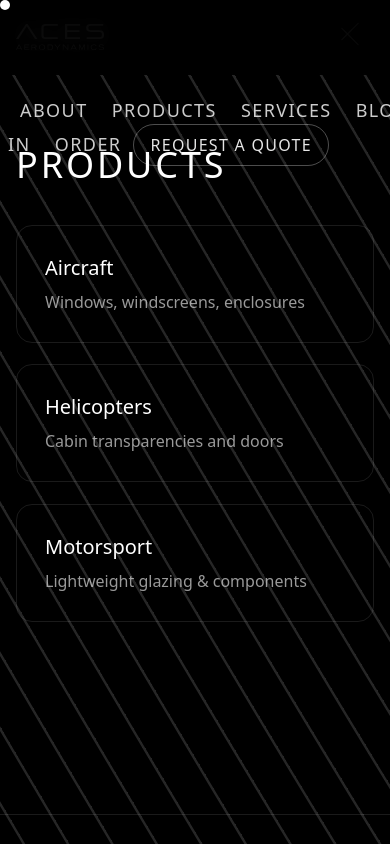
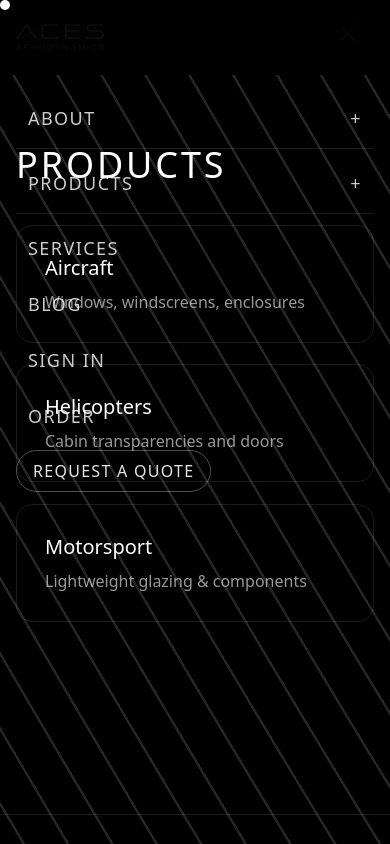
Before and after one commit to reuxnergy-admin1/ACES, a Next.js app: page /products in a window 390 px wide. Both pictures are taken after a click on the button "Toggle menu". Shown: the top 844 px of the page. Built offline with nearby package versions, Linux system fonts and the light colour scheme; a web font is replaced by a local one.

Commit message:
nav/mobile: accordion-style dropdowns with +/− toggles, ARIA sections; aligns with Rise mobile behavior

```diff
--- a/components/Nav.tsx
+++ b/components/Nav.tsx
@@ -76,6 +76,11 @@
 
   // Desktop dropdown open state
   const [openMenu, setOpenMenu] = useState<string | null>(null);
+  // Mobile accordion state
+  const [mobileOpen, setMobileOpen] = useState<Record<string, boolean>>({});
+  const toggleMobile = useCallback((id: string) => {
+    setMobileOpen(prev => ({ ...prev, [id]: !prev[id] }));
+  }, []);
 
   // Desktop hover background pill refs/state
   const hoverRef = useRef<HTMLDivElement | null>(null);
@@ -192,16 +197,47 @@
         </div>
   </div>
   <div id={menuId} className={clsx('md:hidden fixed inset-0 z-30 bg-black/95 backdrop-blur', open ? 'block' : 'hidden')}>
-        <div className="grid-shell pt-24 pb-12 space-y-4">
+        <div className="grid-shell pt-24 pb-12">
+          <div className="container-row space-y-3">
             {items.map((item) => {
               const active = pathname?.startsWith(item.href);
+              const panelId = `${menuId}-${item.id}`;
+              if (item.children && item.children.length > 0) {
+                const expanded = !!mobileOpen[item.id];
                 return (
-              <Link key={item.href} href={item.href} className={clsx('link-underline px-3 py-2 text-lg tracking-[0.08em] text-white/80 hover:text-white uc', active && 'is-active text-white')}>
+                  <div key={item.id} className="border-b border-white/10 pb-2">
+                    <button
+                      type="button"
+                      className={clsx('w-full flex items-center justify-between px-3 py-2 text-lg tracking-[0.08em] uc transition-colors', active ? 'text-white' : 'text-white/80 hover:text-white')}
+                      aria-controls={panelId}
+                      aria-expanded={expanded}
+                      onClick={() => toggleMobile(item.id)}
+                    >
+                      <span>{item.label}</span>
+                      <span aria-hidden="true" className="ml-2">{expanded ? '−' : '+'}</span>
+                    </button>
+                    <section
+                      id={panelId}
+                      aria-label={`${item.label} submenu`}
+                      className={clsx('grid grid-cols-1 gap-1 pl-3 pr-3', expanded ? 'mt-1' : 'hidden')}
+                    >
+                      {(item.children ?? []).map((c) => (
+                        <Link key={c.href} href={c.href} className="link-underline py-1 text-white/80 hover:text-white">
+                          {c.label}
+                        </Link>
+                      ))}
+                    </section>
+                  </div>
+                );
+              }
+              return (
+                <Link key={item.id} href={item.href} className={clsx('link-underline block px-3 py-2 text-lg tracking-[0.08em] text-white/80 hover:text-white uc', active && 'is-active text-white')}>
                   {item.label}
                 </Link>
               );
             })}
             <Link href="/contact/" className="inline-flex items-center rounded-full border border-white/30 text-white/90 hover:text-black hover:bg-white/90 transition-colors px-4 py-2 uc tracking-[0.08em]">REQUEST A QUOTE</Link>
+          </div>
         </div>
       </div>
       {/* Dropdown panel (desktop) */}
```
Lines whose indentation alone changed are shown as unchanged.
